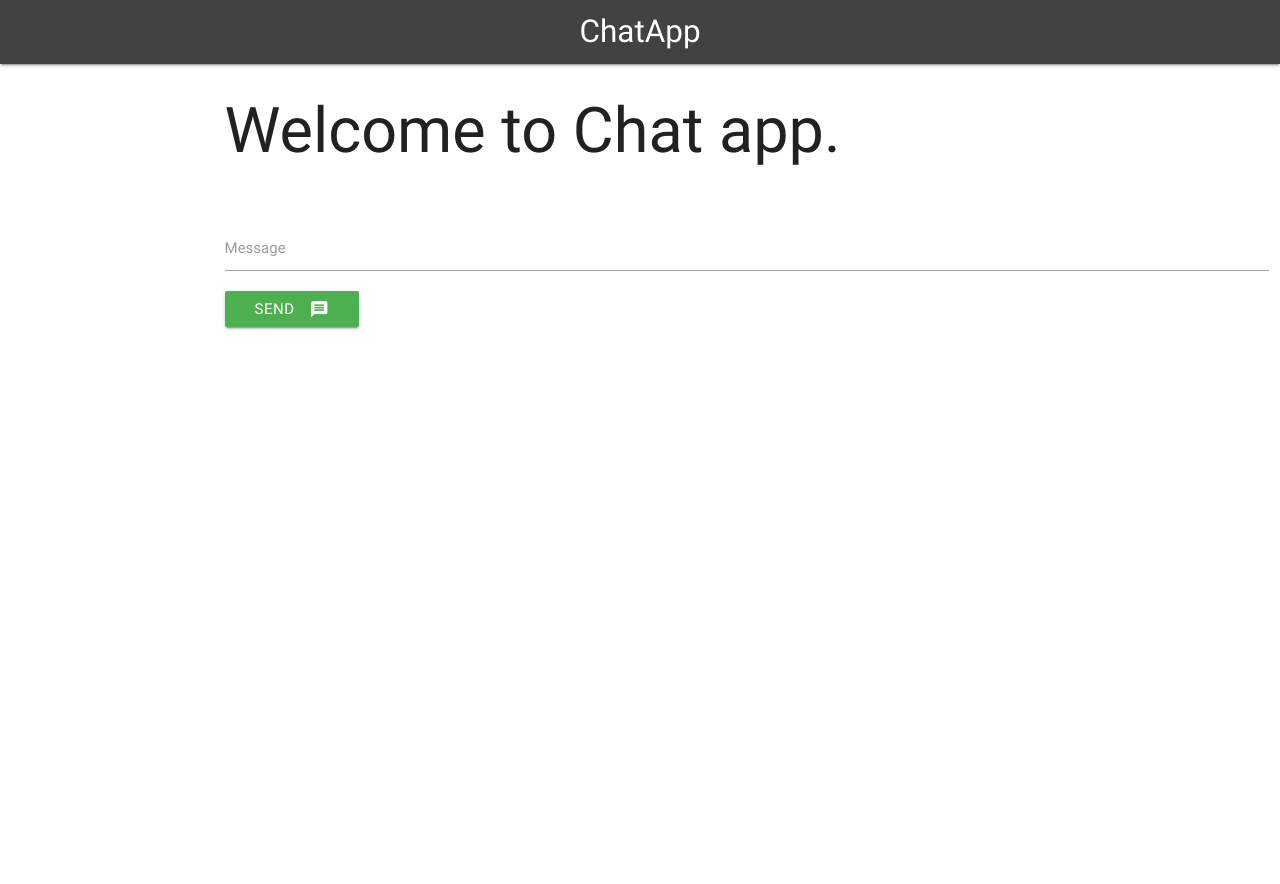
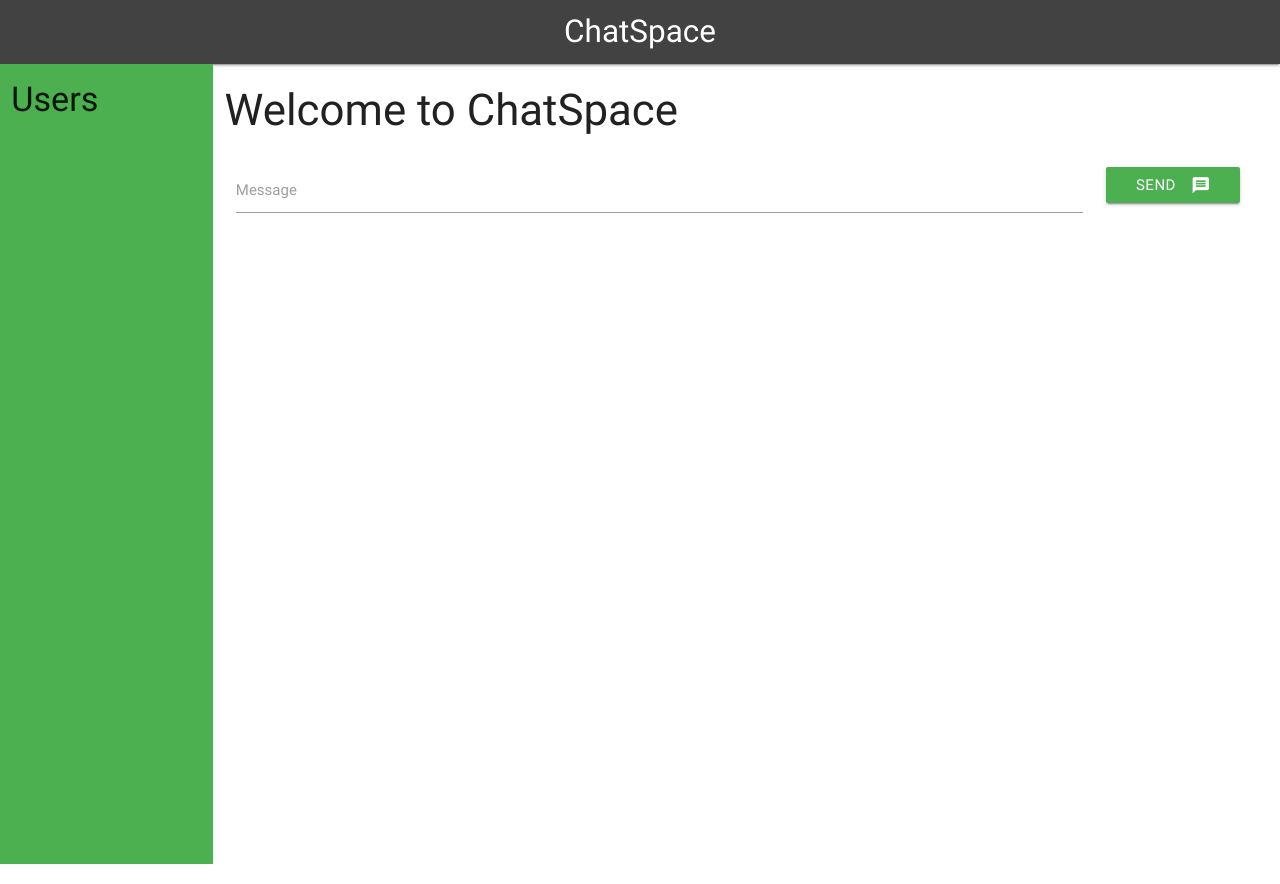
Before and after one commit to pawan1773/node-chat-app, a website: page public/index.html in a window 1280 px wide. Before the commit the page ends 800 px from the top, so only its background shows below. Drawn offline with nearby package versions, Linux system fonts and the light colour scheme; no server answers.

Commit message:
ui enhanced side oanel

```diff
--- a/public/index.html
+++ b/public/index.html
@@ -16,28 +16,27 @@
     <nav class="grey darken-3">
         <div class="container">
             <div class="nav-wrapper">
-                <a href="#" class="brand-logo center">ChatApp</a>
+                <a href="#" class="brand-logo center">ChatSpace</a>
             </div>
         </div>
     </nav>
     <div class="row">
-        <div class="row">
-            <div class="col s12 m10 offset-m2">
-                <h1>Welcome to Chat app.</h1>
+        <div class="col s12 m2 hide-on-small-only green" style="min-height: 100vh;">
+            <h4>Users</h4>
+        </div>
+        <div class="col s12 m10">
+            <h3>Welcome to ChatSpace</h3>
             <ol id="messages"></ol>
-            </div>
-        </div>
-        <div class="row">
-            <div class="col s12 m10 offset-m2">
             <form id="message-form">
-                    <div class="input-field">
+                <div class="input-field col s12 m10">
                     <input id="message" name="message" type="text" />
                     <label for="input_text">Message</label>
+                </div>
+                <div class="input-field col s12 m2">
                     <button class="green waves-effect waves-light btn">
                         <i class="material-icons right">message</i>Send</button>
                 </div>
             </form>
-            </div>
         </div>
     </div>
     <script src="/socket.io/socket.io.js"></script>
```
Lines whose indentation alone changed are shown as unchanged.
